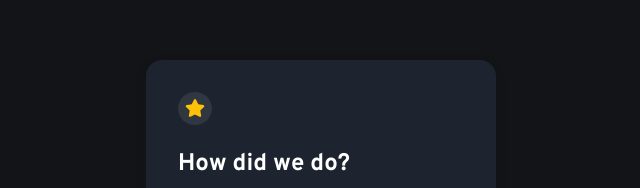
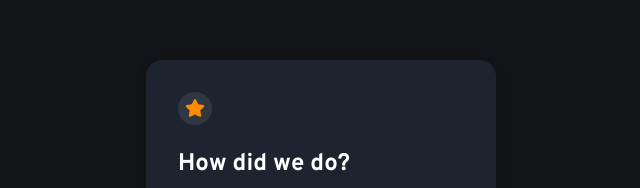
Before and after one commit to akinblaq/RATING-APP, a React (Vite) app: page / in a window 1280 px wide. Shown: the part 147-335 px from the top of the page, without its empty margins (319-959 px from the left). Built offline with nearby package versions, Linux system fonts and the light colour scheme.

Commit message:
star rating hover color updated again

```diff
--- a/src/Rating.jsx
+++ b/src/Rating.jsx
@@ -14,7 +14,7 @@ export default function Rating({ rating, setRating, handleSubmit, showError }) {
               <FaStar
                 className="fa-star"
                 size={24}
-                color={starValue <= (hover || rating) ? "#ffc107" : "#ffc107"}
+                color={starValue <= (hover || rating) ? "#ffc107" : "#FF8C00"}
                 onClick={() => setRating(starValue)}
                 onMouseEnter={() => setHover(starValue)}
                 onMouseLeave={() => setHover(null)}
```
